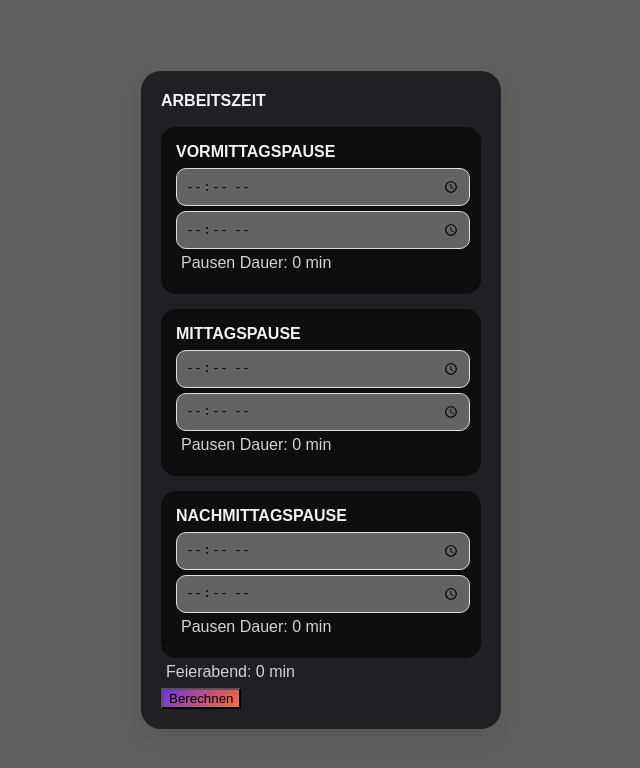
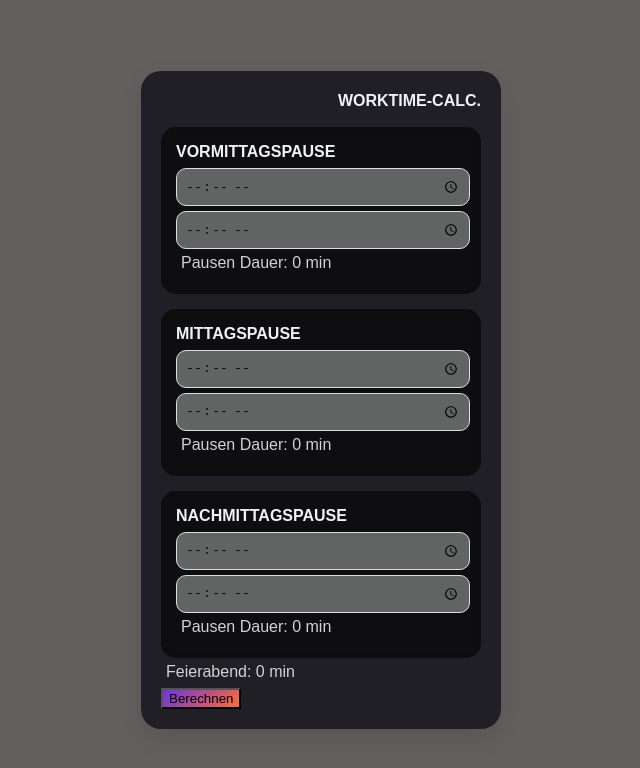
Before and after one commit to sonnytricky/WorkTime-Calc., a website: page index.html in a window 1280 px wide. Shown: the whole page, without its empty margins (319-959 px from the left). Drawn offline with Linux system fonts and the light colour scheme.

Commit message:
h2 verändert

```diff
--- a/index.html
+++ b/index.html
@@ -27,7 +27,7 @@
     <div class="main-card">
 
 
-    <h2>Arbeitszeit</h2>
+    <h2>WorkTime-Calc.</h2>
 
     <div class="card">
       <h3>Vormittagspause</h3>
--- a/style.css
+++ b/style.css
@@ -78,6 +78,7 @@ p {
 
 h2 {
   margin: 0;
+  text-align: right;
 }
 
 h3 {
```
